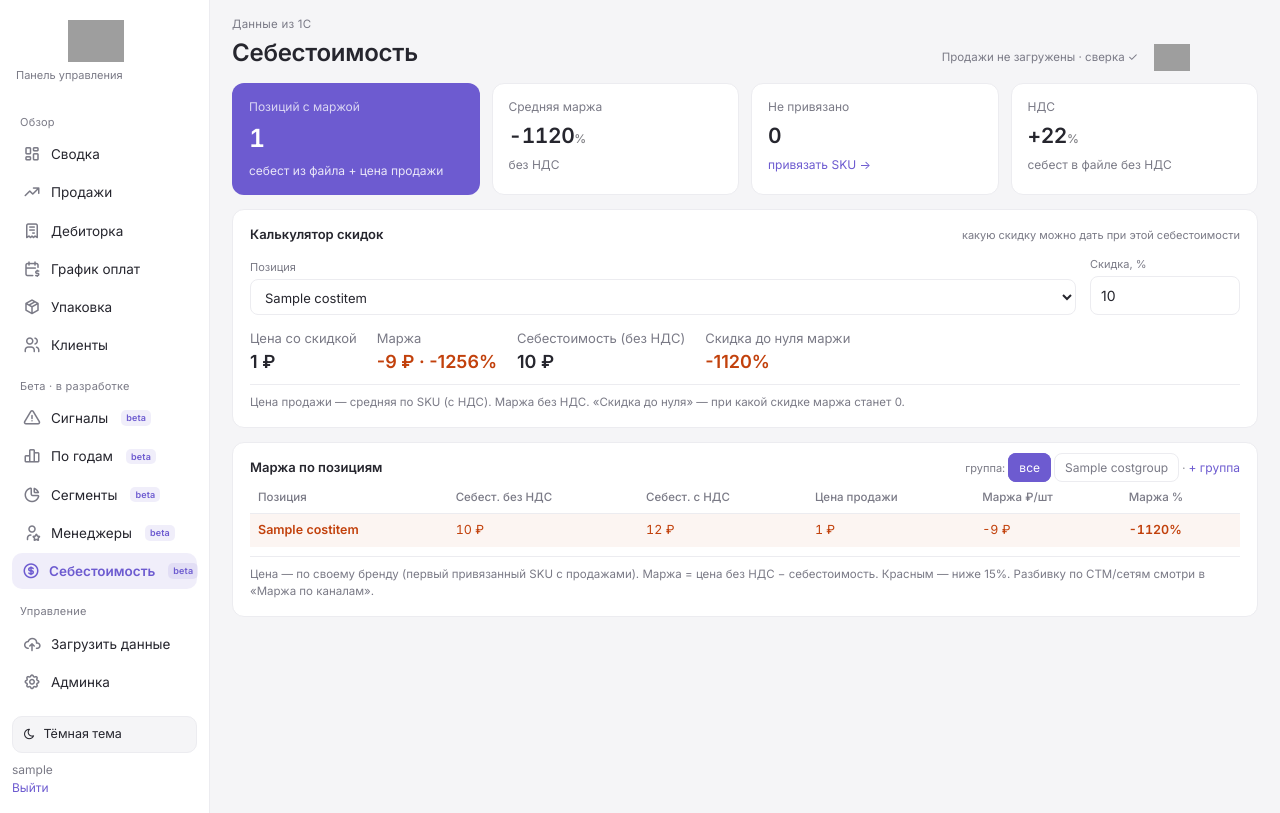
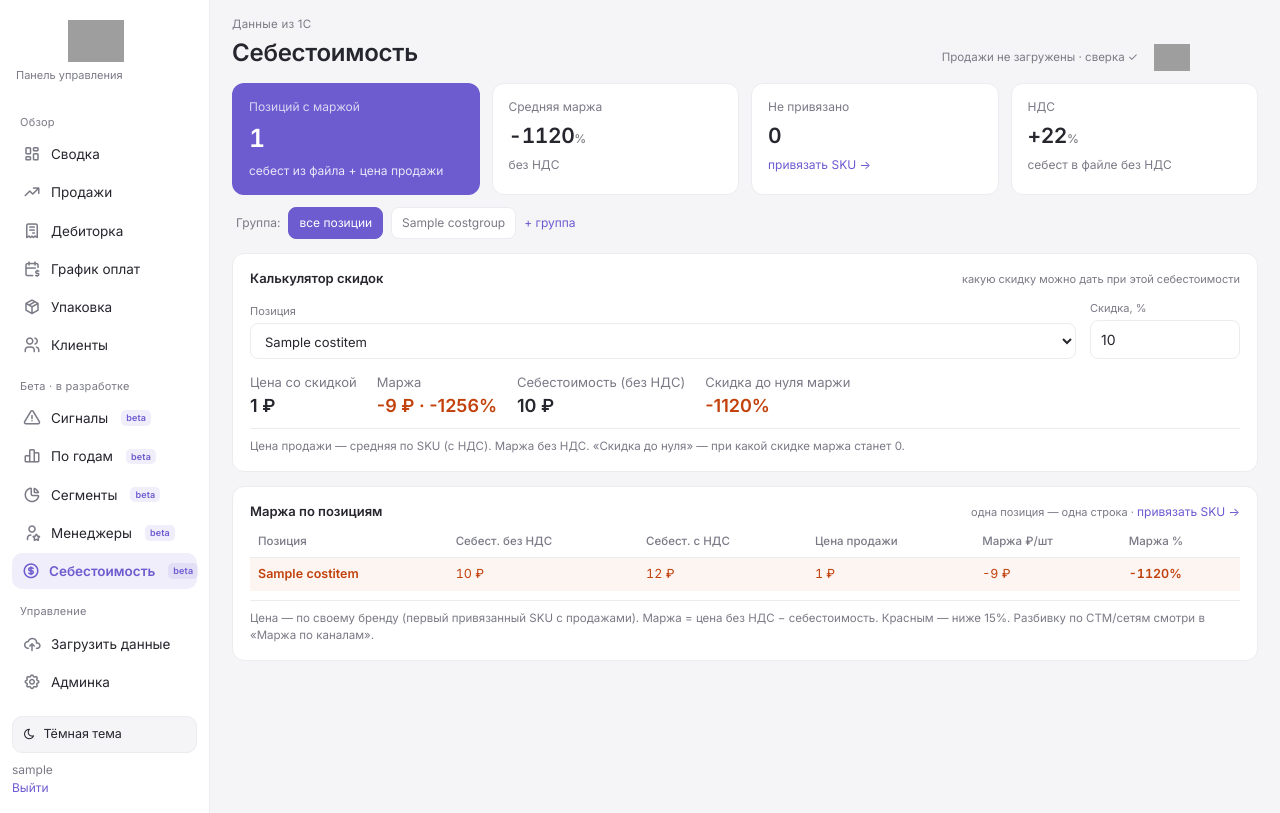
Before and after one commit to Blankeevich/kick-dashboard, a Django app: page /cost/ in a window 1280 px wide. Run offline with Django 5.2, Linux system fonts and the light colour scheme; a user stored in the database is signed in; tables that the repository leaves empty hold one stand-in row (values such as "Sample post"); grey boxes are pictures that could not be loaded.

Commit message:
Группы себестоимости: привязка контрагентов — маржа по реальным покупкам группы (сшивка по документу), селектор групп вынесен наверх

```diff
--- a/dashboard/admin.py
+++ b/dashboard/admin.py
@@ -8,7 +8,7 @@ from .models import (Upload, Client, SkuMap, SalesPlan, PackagingItem, DebtLine,
 class CostGroupAdmin(admin.ModelAdmin):
     list_display = ('name', 'order')
     list_editable = ('order',)
-    filter_horizontal = ('items',)
+    filter_horizontal = ('items', 'clients')
 
 
 def _sku_choices(current=''):
--- a/dashboard/metrics.py
+++ b/dashboard/metrics.py
@@ -481,6 +481,42 @@ def _doc_channel_map(ly):
     return m
 
 
+def group_report(clients, vat=0.22):
+    """Что берут контрагенты группы: SKU × объём × цена × себестоимость × маржа (по реальным продажам)."""
+    from collections import defaultdict
+    from django.db.models import Max
+    from .models import SkuDoc
+    ly = SkuFact.objects.aggregate(y=Max('year'))['y']
+    if not ly or not clients:
+        return {'rows': [], 'total_rev': 0, 'total_margin': 0}
+    cost_by, _n = _cost_by_sku()
+    docs = set(SalesFact.objects.filter(year=ly, client__in=clients)
+               .exclude(doc_no='').values_list('doc_no', flat=True))
+    agg = defaultdict(lambda: {'qty': 0, 'amount': 0})
+    for d in SkuDoc.objects.filter(year=ly, doc_no__in=docs).values('sku_raw', 'qty', 'amount'):
+        a = agg[d['sku_raw']]
+        a['qty'] += d['qty']
+        a['amount'] += d['amount']
+    rows = []
+    for sku, v in agg.items():
+        if v['qty'] <= 0:
+            continue
+        price = v['amount'] / v['qty']
+        price_nv = price / (1 + vat)
+        cost = cost_by.get(_n(sku))
+        r = {'sku': sku, 'qty': int(v['qty']), 'revenue': round(v['amount']),
+             'price': round(price), 'cost': round(cost) if cost is not None else None}
+        if cost is not None:
+            margin = price_nv - cost
+            r.update({'margin': round(margin), 'margin_sum': round(margin * v['qty']),
+                      'mp': round(margin / price_nv * 100) if price_nv else 0})
+        rows.append(r)
+    rows.sort(key=lambda x: -x['revenue'])
+    return {'rows': rows, 'total_rev': round(sum(r['revenue'] for r in rows) / (1 + vat)),
+            'total_margin': round(sum(r.get('margin_sum', 0) for r in rows)),
+            'covered': sum(1 for r in rows if r['cost'] is not None)}
+
+
 def channel_positions(code, vat=0.22):
     """Что берёт канал: позиции (SKU) с объёмом, ценой, себестоимостью и маржой."""
     from collections import defaultdict
--- a/dashboard/models.py
+++ b/dashboard/models.py
@@ -262,7 +262,9 @@ class CostGroup(models.Model):
     """Своя группа позиций себестоимости (например «Перекрёсток», «Сети») — ведётся вручную."""
     name = models.CharField('Название группы', max_length=120, unique=True)
     items = models.ManyToManyField('CostItem', blank=True, related_name='groups',
-                                   verbose_name='Позиции себестоимости в группе')
+                                   verbose_name='Позиции себестоимости (ручной список)')
+    clients = models.ManyToManyField('Client', blank=True, related_name='cost_groups',
+                                     verbose_name='Контрагенты (считать по их реальным покупкам)')
     order = models.IntegerField('Порядок', default=0)
 
     class Meta:
--- a/dashboard/templates/dashboard/cost.html
+++ b/dashboard/templates/dashboard/cost.html
@@ -7,6 +7,41 @@
   <div class="kpi"><div class="kl">Не привязано</div><div class="kv sm {% if c.unmapped %}bad{% endif %}">{{ c.unmapped|length }}</div><div class="kf"><a href="{% url 'cost_map' %}" class="link">привязать SKU →</a></div></div>
   <div class="kpi"><div class="kl">НДС</div><div class="kv sm">+{{ c.vat_pct }}<span class="cur">%</span></div><div class="kf">себест в файле без НДС</div></div>
 </section>
+
+{% if groups %}
+<div class="filters" style="margin:0 0 14px">
+  <span class="perlbl">Группа:</span>
+  <a href="?" class="perbtn {% if not sel_group %}on{% endif %}">все позиции</a>
+  {% for g in groups %}<a href="?group={{ g.id }}" class="perbtn {% if sel_group.id == g.id %}on{% endif %}">{{ g.name }}</a>{% endfor %}
+  <a href="/admin/dashboard/costgroup/" class="clearf">+ группа</a>
+</div>
+{% endif %}
+
+{% if report %}
+<section class="kpis">
+  <div class="kpi hero"><div class="kl">{{ sel_group.name }} · позиций</div><div class="kv">{{ report.rows|length }}</div><div class="kf">по реальным покупкам</div></div>
+  <div class="kpi"><div class="kl">Выручка (без НДС)</div><div class="kv sm">{{ report.total_rev|intcomma }} <span class="cur">₽</span></div><div class="kf">группа</div></div>
+  <div class="kpi"><div class="kl">Маржа</div><div class="kv sm">{{ report.total_margin|intcomma }} <span class="cur">₽</span></div><div class="kf">где привязана себест.</div></div>
+</section>
+<div class="card wide">
+  <div class="ch"><span>Что берёт группа «{{ sel_group.name }}»</span><small>реальные покупки контрагентов × себестоимость рецепта</small></div>
+  {% if report.rows %}
+  <table>
+    <thead><tr><th>Позиция (SKU)</th><th>Объём, шт</th><th>Выручка</th><th>Цена/шт</th><th>Себест./шт</th><th>Маржа ₽/шт</th><th>Маржа %</th></tr></thead>
+    <tbody>
+      {% for r in report.rows %}<tr {% if r.mp != None and r.mp < 15 %}class="bad"{% endif %}>
+        <td>{{ r.sku }}</td><td>{{ r.qty|intcomma }}</td><td>{{ r.revenue|intcomma }} ₽</td>
+        <td>{{ r.price|intcomma }} ₽</td>
+        <td>{% if r.cost != None %}{{ r.cost|intcomma }} ₽{% else %}<span style="color:var(--ink2)">нет</span>{% endif %}</td>
+        <td>{% if r.margin != None %}{{ r.margin|intcomma }} ₽{% else %}—{% endif %}</td>
+        <td>{% if r.mp != None %}<b class="{% if r.mp < 15 %}bad{% elif r.mp >= 40 %}up{% endif %}">{{ r.mp }}%</b>{% else %}—{% endif %}</td>
+      </tr>{% endfor %}
+    </tbody>
+  </table>
+  <div class="foot">Реальные покупки контрагентов группы, сшито по номеру документа. «Себест. нет» — SKU не привязан к рецепту (<a href="{% url 'cost_map' %}" class="link">привязать</a>). Контрагентов в группе задаёшь в админке.</div>
+  {% else %}<div class="foot">Нет продаж по контрагентам этой группы.</div>{% endif %}
+</div>
+{% else %}
 
 <div class="card wide" style="margin-top:14px">
   <div class="ch"><span>Калькулятор скидок</span><small>какую скидку можно дать при этой себестоимости</small></div>
@@ -21,14 +56,7 @@
 </div>
 
 <div class="card wide" style="margin-top:14px">
-  <div class="ch"><span>Маржа по позициям{% if sel_group %}: {{ sel_group.name }}{% endif %}</span>
-    <span style="font-size:11px;font-weight:400;color:var(--ink2)">
-      группа:
-      <a href="?" class="perbtn {% if not sel_group %}on{% endif %}">все</a>
-      {% for g in groups %}<a href="?group={{ g.id }}" class="perbtn {% if sel_group.id == g.id %}on{% endif %}">{{ g.name }}</a>{% endfor %}
-      · <a href="/admin/dashboard/costgroup/" class="link">+ группа</a>
-    </span>
-  </div>
+  <div class="ch"><span>Маржа по позициям{% if sel_group %}: {{ sel_group.name }}{% endif %}</span><small>одна позиция — одна строка · <a href="{% url 'cost_map' %}" class="link">привязать SKU →</a></small></div>
   {% if c.mapped %}
   <table>
     <thead><tr><th>Позиция</th><th>Себест. без НДС</th><th>Себест. с НДС</th><th>Цена продажи</th><th>Маржа ₽/шт</th><th>Маржа %</th></tr></thead>
@@ -57,6 +85,7 @@
 </div>
 {% endif %}
 
+{% endif %}
 <script id="ddata" type="application/json">[{% for r in c.mapped %}{"n":"{{ r.name|escapejs }}","cost":{{ r.cost }},"price":{{ r.price }}}{% if not forloop.last %},{% endif %}{% endfor %}]</script>
 <script>
 (function(){
--- a/dashboard/views.py
+++ b/dashboard/views.py
@@ -268,8 +268,13 @@ def cost(request):
     except (TypeError, ValueError):
         gid = None
     sel = next((g for g in groups if g.id == gid), None)
-    return render(request, 'dashboard/cost.html', {'page': 'cost',
-                  'c': metrics.cost_margin(group=sel), 'groups': groups, 'sel_group': sel})
+    ctx = {'page': 'cost', 'groups': groups, 'sel_group': sel}
+    if sel and sel.clients.exists():
+        ctx['report'] = metrics.group_report(list(sel.clients.values_list('name', flat=True)))
+        ctx['c'] = {'mapped': [], 'unmapped': [], 'vat_pct': 22, 'avg_margin': 0}
+    else:
+        ctx['c'] = metrics.cost_margin(group=sel)
+    return render(request, 'dashboard/cost.html', ctx)
 
 
 @login_required
```
Also changed, not shown: dashboard/migrations/0014_costgroup_clients_alter_costgroup_items.py (added).
